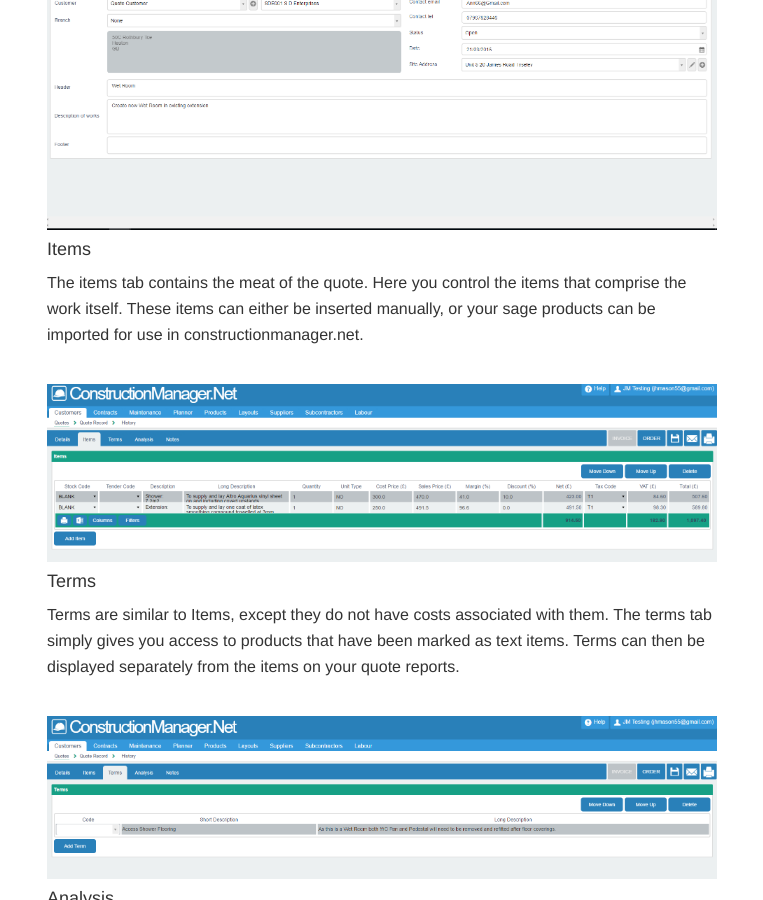
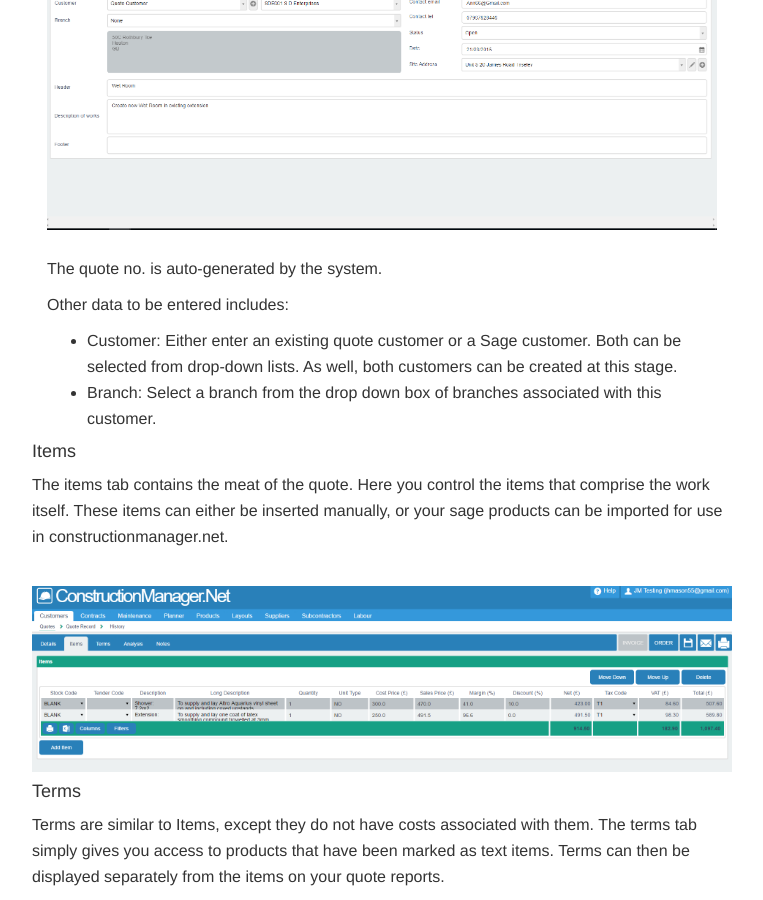
Before and after one commit to JNCSolutions/ConstructionManagerDocs, a Jekyll site: the page built from quotes.html, in a window 1280 px wide and 900 px high, scrolled down 1571 px. Shown: the whole window, without its empty margins (258-1021 px from the left). Built offline with Jekyll 4.4.1, drawn with Linux system fonts in a browser that asks for light colours; some of the changed text lies outside the part shown.

Commit message:
Update quotes.html

```diff
--- a/quotes.html
+++ b/quotes.html
@@ -61,6 +61,7 @@
   </div>
 
   <div id="the-quote-screen" class="col-lg-12">
+    <br>
     <h3>The Quote Screen</h3>
 
     <p>The quote screen has five tabs: <strong>Details</strong>, <strong>Items</strong>, <strong>Terms</strong>, <strong>Analysis</strong> and <strong>Notes</strong>.</p>
@@ -71,6 +72,23 @@
     <br>
       <img src="img/Quotes_Detail.PNG" style="width: 100%;">
     <br>
+    <br>
+
+    <p>The quote no. is auto-generated by the system.</p>
+    <p>Other data to be entered includes:</p>
+
+    <p>
+      <ul>
+        <li>Customer:     Either enter an existing quote customer or a Sage customer. Both can be selected from drop-down lists.
+                          As well, both customers can be created at this stage.</li>
+        <li>Branch:       Select a branch from the drop down box of branches associated with this customer.</li>
+
+      </ul>
+    </p>
+  </div>
+
+
+
     <h4 id="items-tab">Items</h4>
 
     <p>The items tab contains the meat of the quote. Here you control the items that comprise the work itself. These items can either be inserted manually, or your sage products can be imported for use in constructionmanager.net.</p>
```
Also changed, not shown: other parts of quotes.html (+3 -3 lines).
